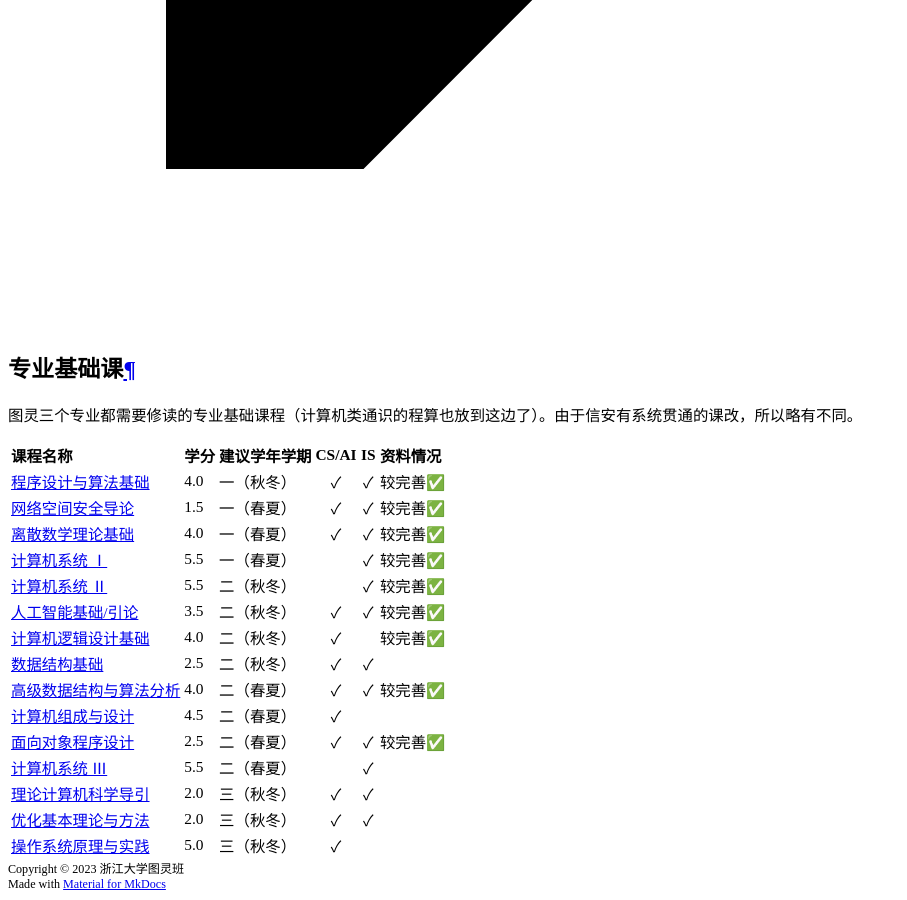
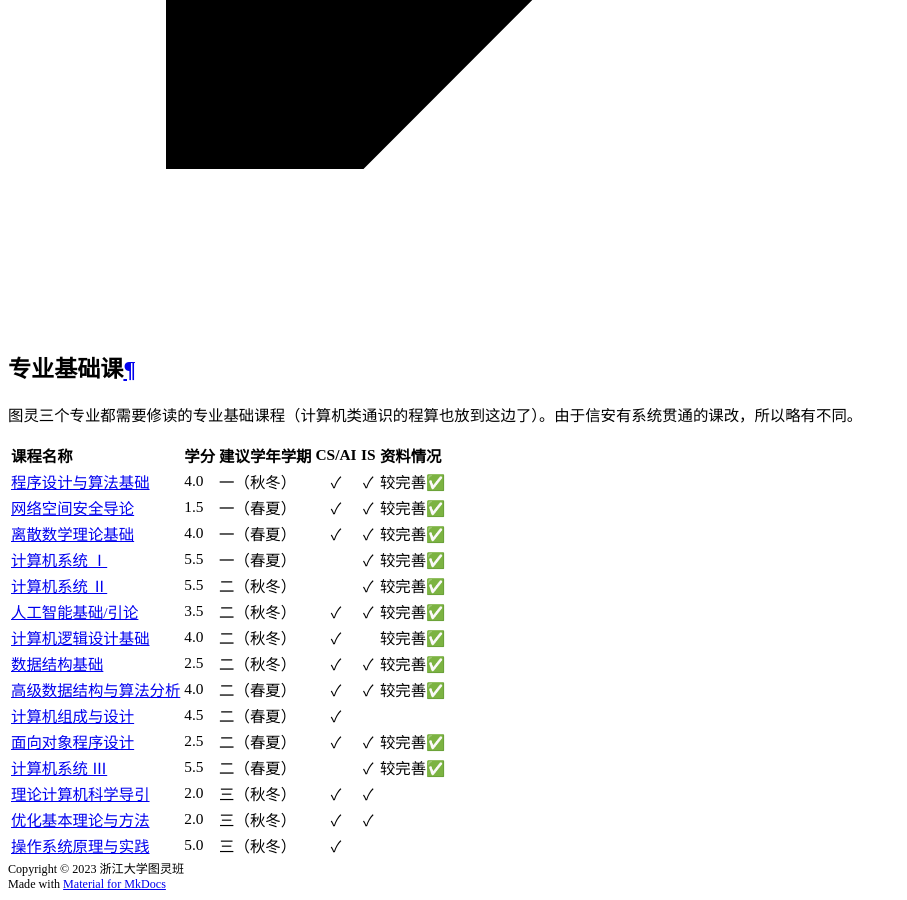
Before and after one commit to ZJU-Turing/TuringCourses, an MkDocs documentation site: the page built from docs/major_basic/index.md, in a window 1280 px wide and 900 px high, scrolled down 15793 px. Shown: the whole window, without its empty margins (0-907 px from the left). Built offline with MkDocs 1.6.1 and Material for MkDocs 9.7.7, drawn with Linux system fonts in a browser that asks for light colours; comment, search, counter and statistics services are not loaded.

Commit message:
fix: fix major basic index

```diff
--- a/docs/major_basic/index.md
+++ b/docs/major_basic/index.md
@@ -19,11 +19,11 @@
 |[计算机系统 Ⅱ](computer_system2/)|5.5|二（秋冬）||✓|较完善✅|
 |[人工智能基础/引论](ai_basic/)|3.5|二（秋冬）|✓|✓|较完善✅|
 |[计算机逻辑设计基础](logic_design/)|4.0|二（秋冬）|✓||较完善✅|
-|[数据结构基础](data_structure/)|2.5|二（秋冬）|✓|✓||
+|[数据结构基础](data_structure/)|2.5|二（秋冬）|✓|✓|较完善✅|
 |[高级数据结构与算法分析](advanced_data_structure/)|4.0|二（春夏）|✓|✓|较完善✅|
 |[计算机组成与设计](computer_organization/)|4.5|二（春夏）|✓|||
 |[面向对象程序设计](object_oriented_programming/)|2.5|二（春夏）|✓|✓|较完善✅|
-|[计算机系统 Ⅲ](computer_system3/)|5.5|二（春夏）||✓||
+|[计算机系统 Ⅲ](computer_system3/)|5.5|二（春夏）||✓|较完善✅|
 |[理论计算机科学导引](theoretical_computer/)|2.0|三（秋冬）|✓|✓||
 |[优化基本理论与方法](optimization_theory/)|2.0|三（秋冬）|✓|✓||
 |[操作系统原理与实践](operating_system/)|5.0|三（秋冬）|✓|||
```
